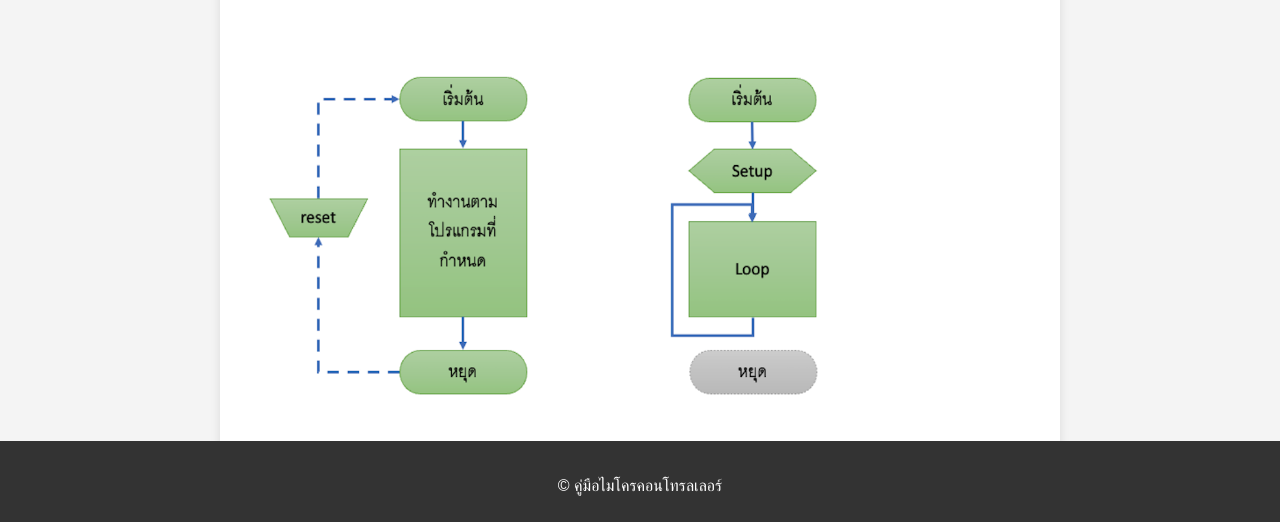
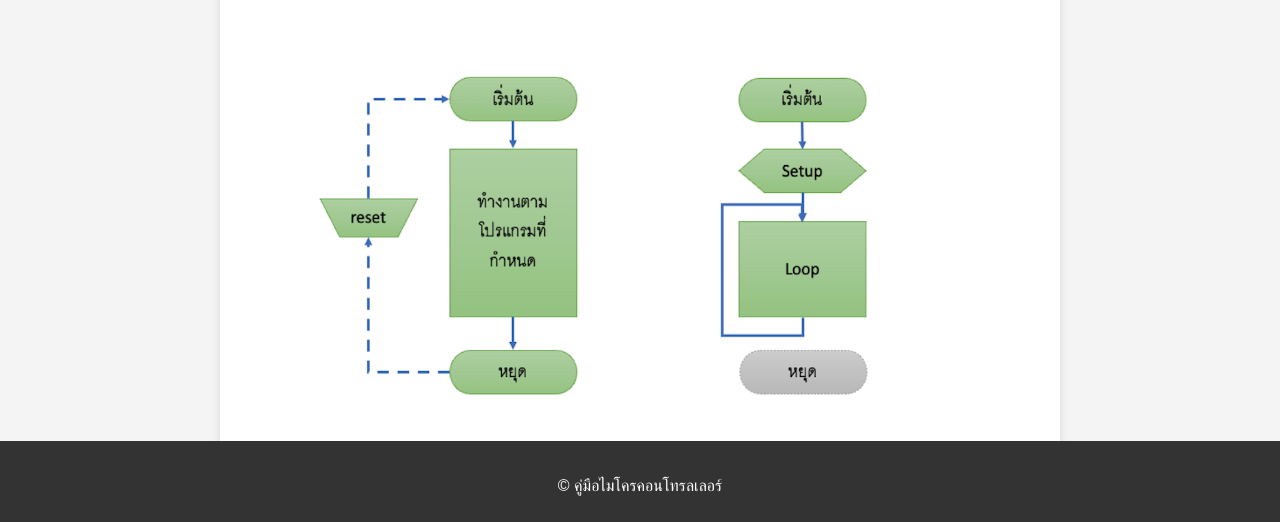
Before and after one commit to Nannapat2546/Microcontroller, a plain HTML site: page page3.html in a window 1280 px wide. Shown: the part 269-791 px from the top of the page. Drawn offline with Linux system fonts and the light colour scheme.

Commit message:
Update page3.html

```diff
--- a/page3.html
+++ b/page3.html
@@ -20,7 +20,7 @@
     </header>
     <main>
         <h2>การใช้งานของไมโครคอนโทรลเลอร์</h2>
-        <img src="img/arduino3.jpg" style="width: 700px; height: 400px;" alt="การใช้งานของไมโครคอนโทรลเลอร์" class="main-image">
+        <center><img src="img/arduino3.jpg" style="width: 700px; height: 400px;" alt="การใช้งานของไมโครคอนโทรลเลอร์" class="main-image"></center>
         <p>ไมโครคอนโทรลเลอร์เป็นส่วนสำคัญในการทำงานของอุปกรณ์หลายชนิดในหลากหลายอุตสาหกรรม นี่คือการใช้งานที่พบได้บ่อย:</p>
         <h3>ยานยนต์</h3>
         <p>ในอุตสาหกรรมยานยนต์ ไมโครคอนโทรลเลอร์ถูกใช้ในระบบควบคุมเครื่องยนต์, ระบบถุงลมนิรภัย, ระบบเบรกป้องกันล้อล็อก (ABS), และระบบสาระบันเทิง (infotainment system) เพื่อให้การทำงานของส่วนประกอบที่สำคัญเหล่านี้เป็นไปอย่างราบรื่น</p>
```
